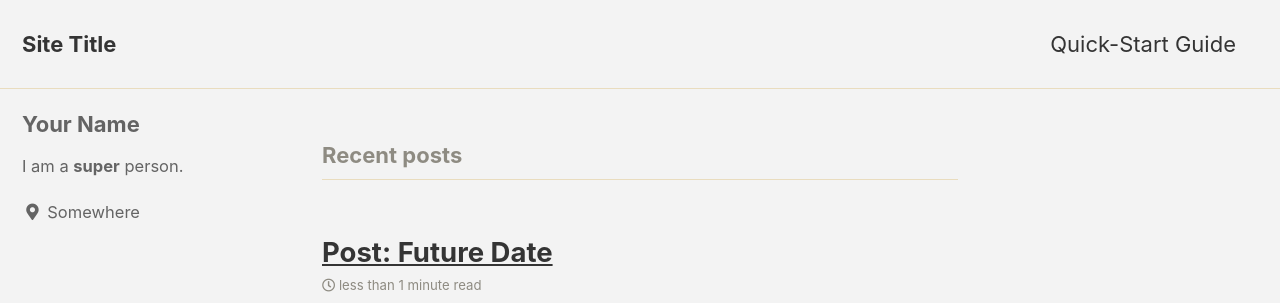
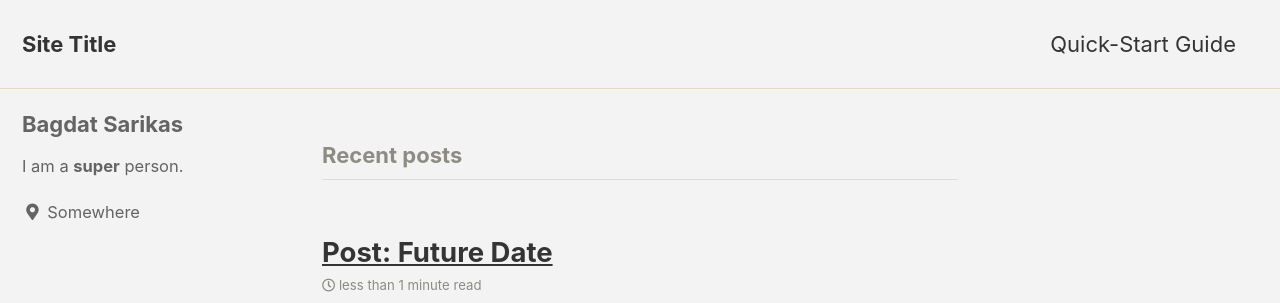
Before and after one commit to bagdatsarikas/bagdatsarikas.github.io, a Jekyll site: the page built from index.html, in a window 1280 px wide. Shown: the top 303 px of the page. Built offline with Jekyll 4.4.1, drawn with Linux system fonts in a browser that asks for light colours; cached includes are drawn as plain includes; the list of posts is cut into pages by our own code.

Commit message:
Update _config.yml

```diff
--- a/_config.yml
+++ b/_config.yml
@@ -104,7 +104,7 @@ analytics:
 
 # Site Author
 author:
-  name             : "Your Name"
+  name             : "Bagdat Sarikas"
   avatar           : # path of avatar image, e.g. "/assets/images/bio-photo.jpg"
   bio              : "I am a **super** person."
   location         : "Somewhere"
```
